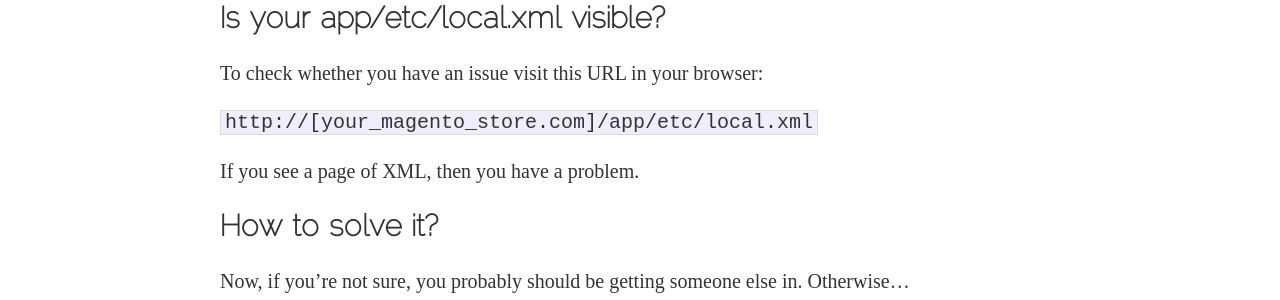
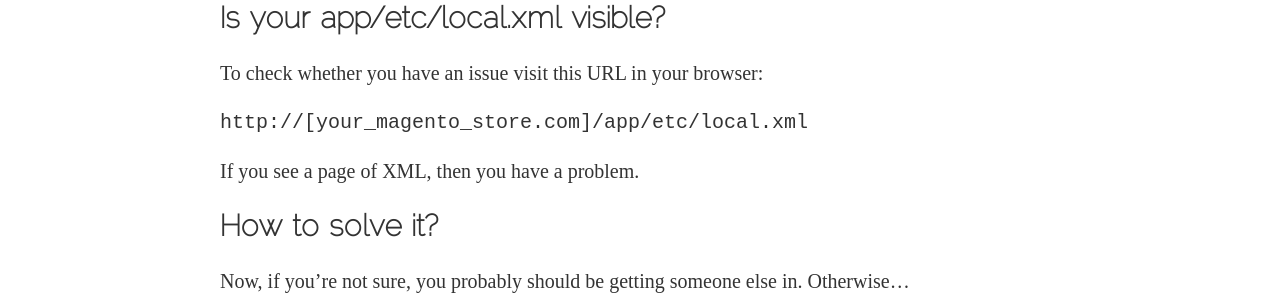
Before and after one commit to bobbyshaw/tomrobertshaw.net, a Jekyll site: the page built from _posts/2012-11-02-magento-security-check-your-appetclocal-xml-file.markdown, in a window 1280 px wide. Shown: the part 787-1087 px from the top of the page. Built offline with Jekyll 4.4.1, drawn with Linux system fonts in a browser that asks for light colours; Markdown is read by kramdown in place of the engine named in the settings; comment, search, counter and statistics services are not loaded.

Commit message:
Remove unnecessary CSS

```diff
--- a/css/styles.css
+++ b/css/styles.css
@@ -691,16 +691,6 @@
 }
 
 
-.post code {
-  border: 1px solid #ddd;
-  background-color: #eef;
-  padding: 0 .2em;
-}
-
-.post pre code {
-  border: none;
-}
-
 /* terminal */
 .post pre.terminal {
   border: 1px solid #000;
```
